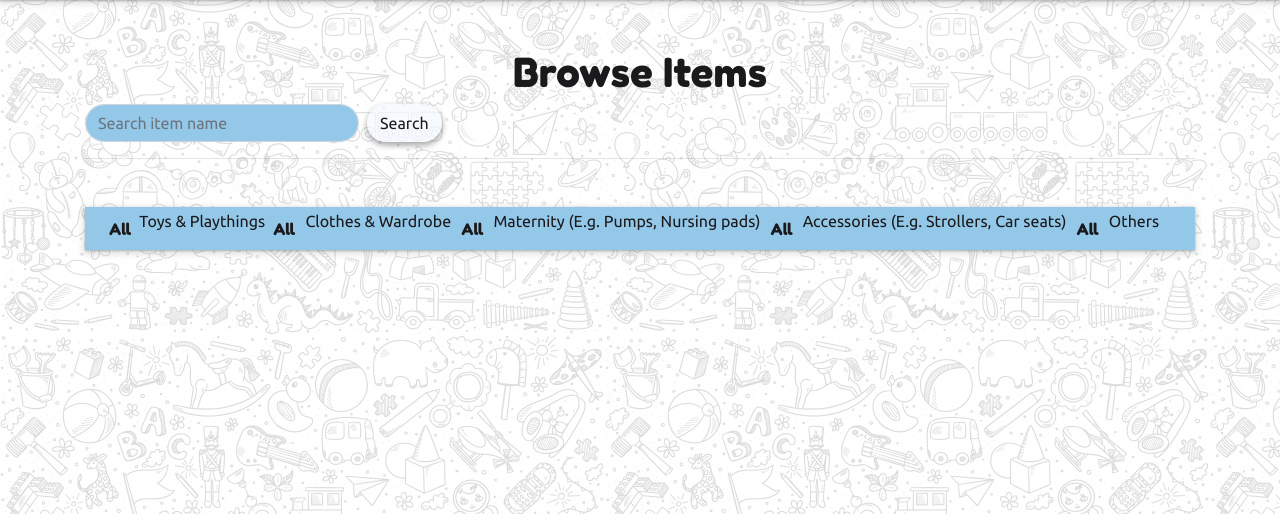
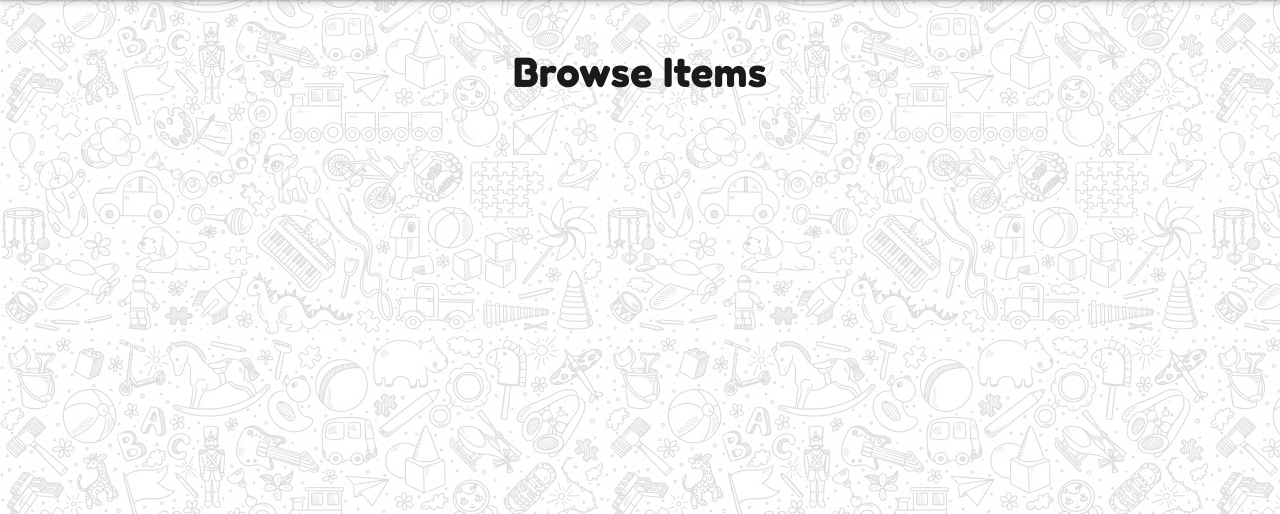
Before and after one commit to 4forces/CI-MS3-project3, a Flask app: page /browse in a window 1280 px wide. Shown: the part 69-583 px from the top of the page. Run offline with Flask 2, Linux system fonts and the light colour scheme; data that the repository does not hold is empty; some libraries are stand-ins or nearby versions.

Commit message:
Remove search fxn from base.html and browse_items.html

```diff
--- a/templates/base.template.html
+++ b/templates/base.template.html
@@ -41,10 +41,10 @@
                 </div>
 
                 <!-- <form class="form-inline my-2 my-lg-0">
-                    <input class="form-control mr-sm-2" id="search-bar" type="search" placeholder="Search" aria-label="Search">
+                    <input class="form-control mr-sm-2" id="search-bar" type="search" placeholder="Search by item or type (toys, clothes, etc)" aria-label="Search">
                     <button class="btn my-2 my-sm-0" id="search-button" type="submit">Search</button>
                 </form> -->
-            <div>
+            </div>
         </nav>
 
             {% block content %}{% endblock %}
--- a/templates/browse_items.template.html
+++ b/templates/browse_items.template.html
@@ -11,7 +11,7 @@
             </div>
         </div>
 
-
+<!--
         <div class="row justify-content-center">
             <div class="col">
                 <form class="form-inline my-2 my-lg-0" method="GET">
@@ -21,9 +21,9 @@
             </div>
         </div>
 
-        <hr class="mb-5">
+        <hr class="mb-5"> -->
 
-        <div class="row justify-content-center">
+        <!-- <div class="row justify-content-center">
             <div class="col">
                 <nav class="navbar navbar-expand-sm navbar-light bg-light mb-4">
                 <button class="navbar-toggler" type="button" data-toggle="collapse" data-target="#navbarNavAltMarkup" aria-controls="navbarNavAltMarkup" aria-expanded="false" aria-label="Toggle navigation">
@@ -32,7 +32,7 @@
                 <div class="collapse navbar-collapse" id="navbarNavAltMarkup">
                     <div class="navbar-nav">
                         <a class="nav-item nav-link" href="/browse">All</a>
-                        <a class= value="Toys & Playthings">Toys & Playthings</option>
+                        <a class="nav-item nav-link" value="Toys & Playthings">Toys & Playthings</option>
                         <a class="nav-item nav-link" href="/browse">All</a>
                         <option value="Clothes & Wardrobe">Clothes & Wardrobe</option>
                         <a class="nav-item nav-link" href="/browse">All</a>
@@ -44,7 +44,7 @@
                     </div>
                 </div>
             </div>
-        </div>
+        </div> -->
 
         <div class="row justify-content-center text-center">
         {% for item in items_stored|reverse %}
```
